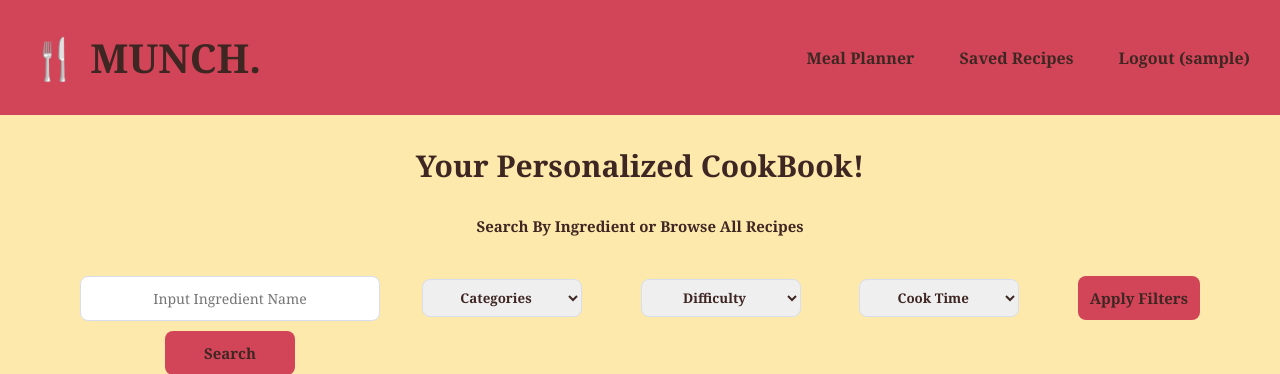
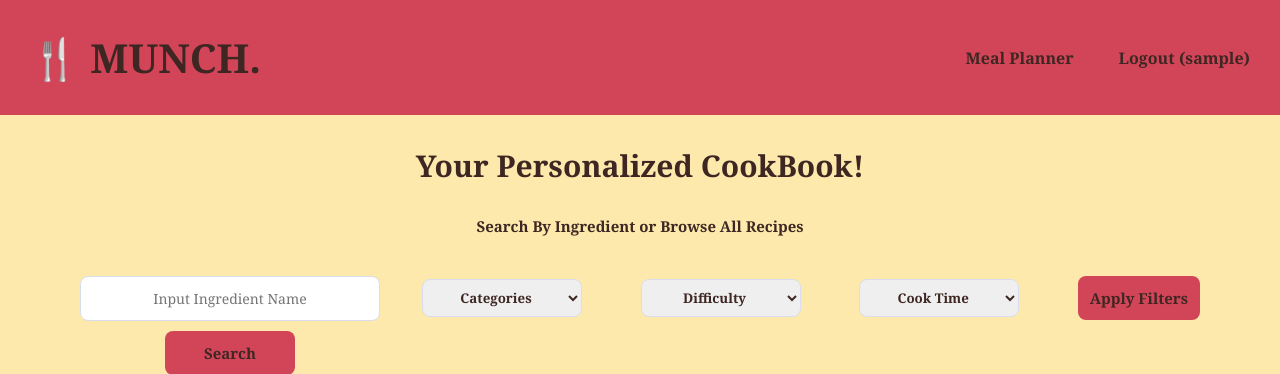
Before and after one commit to pmenaka-droid/Adi-New, a Flask app: page / in a window 1280 px wide. Shown: the top 374 px of the page. Run offline with Flask 3, Linux system fonts and the light colour scheme; the visitor is signed in with stand-in values (Sample User, id 1); data that the repository does not hold is empty.

Commit message:
Remove duplicate Saved Recipes navigation link

```diff
--- a/templates/base.html
+++ b/templates/base.html
@@ -27,7 +27,6 @@ the MUNCH. favicon -->
   <div class="nav-links">
     {% if current_user.is_authenticated %}
          <a href="{{ url_for('meal_planner') }}">Meal Planner</a>
-         <a href="{{ url_for('saved_recipes') }}">Saved Recipes</a>
          <a href="{{ url_for('logout') }}">Logout ({{ current_user.username }})</a>
     {% else %}
          <a href="{{ url_for('login') }}">Login</a>
```
